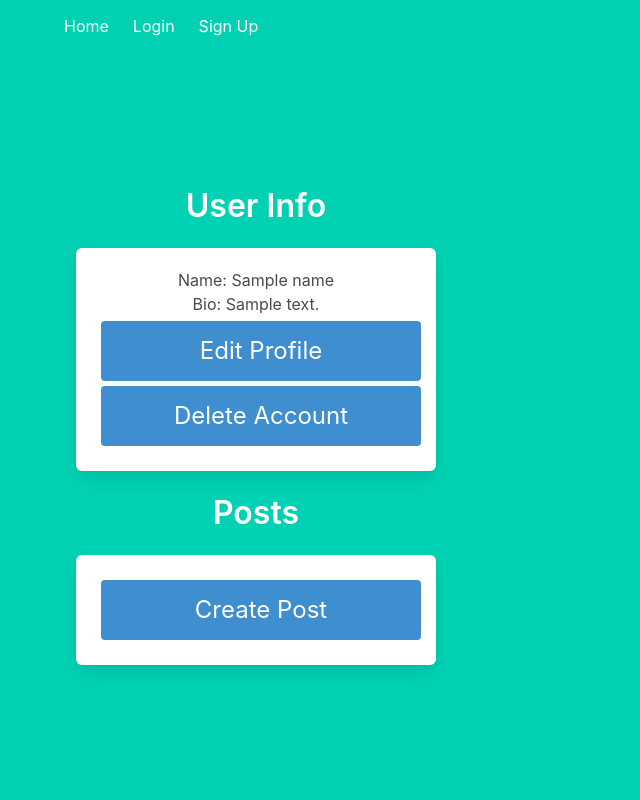
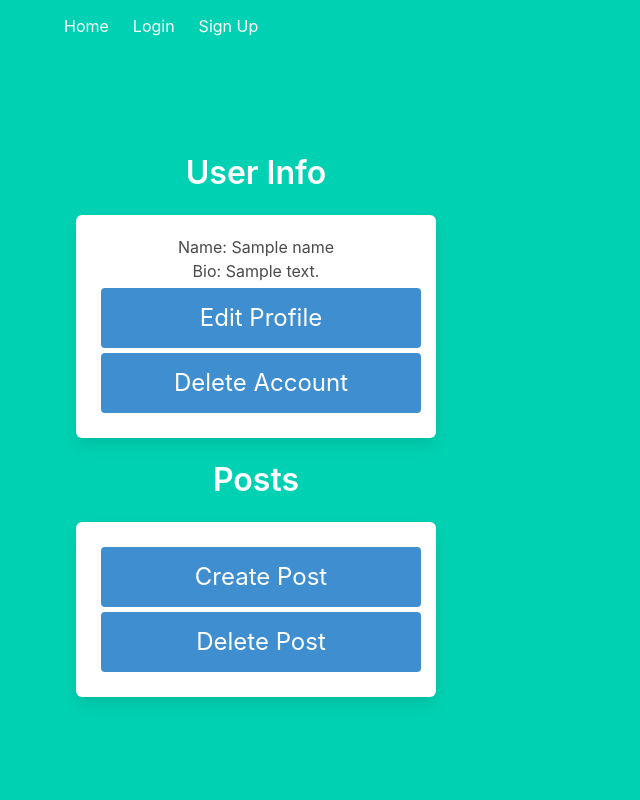
Before and after one commit to JorgeFRibeiro/307Project, a Python web app: template templates/profile.html in a window 1280 px wide. Shown: the whole page, without its empty margins (0-640 px from the left). Run offline with Jinja, Linux system fonts and the light colour scheme; the template is opened without the code that fills it: most values are stand-ins (such as "Sample title", 1, 10 or a date in 2020).

Commit message:
slight changes to profile UI and post creation/deletion functions

```diff
--- a/templates/profile.html
+++ b/templates/profile.html
@@ -21,9 +21,13 @@
   </div>
   <h1 class="title">Posts</h1>
   <div class="box">
-    <form method="POST" action="/profile">
+    <form method="POST" action="/create_post">
       <button class="button is-block is-info is-large is-fullwidth" value="Create Post" name="action" button
         style="margin:5px;">Create Post</button>
+    </form>
+    <form method="POST" action="/delete_post">
+      <button class="button is-block is-info is-large is-fullwidth" value="Delete Post" name="action" button
+        style="margin:5px;">Delete Post</button>
     </form>
   </div>
 </div>
```
Also changed, not shown: main.py (+19 -17 lines).
